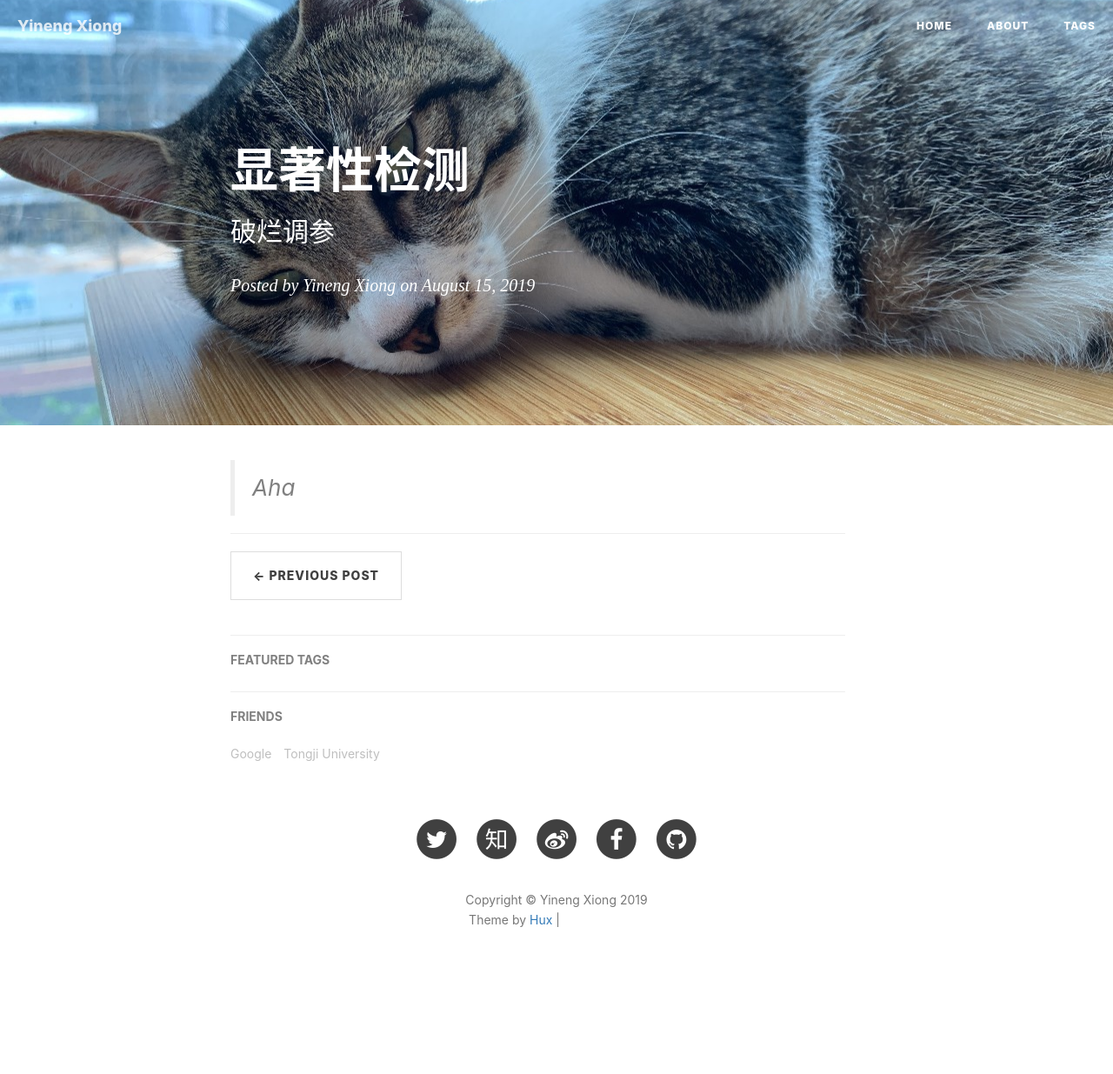
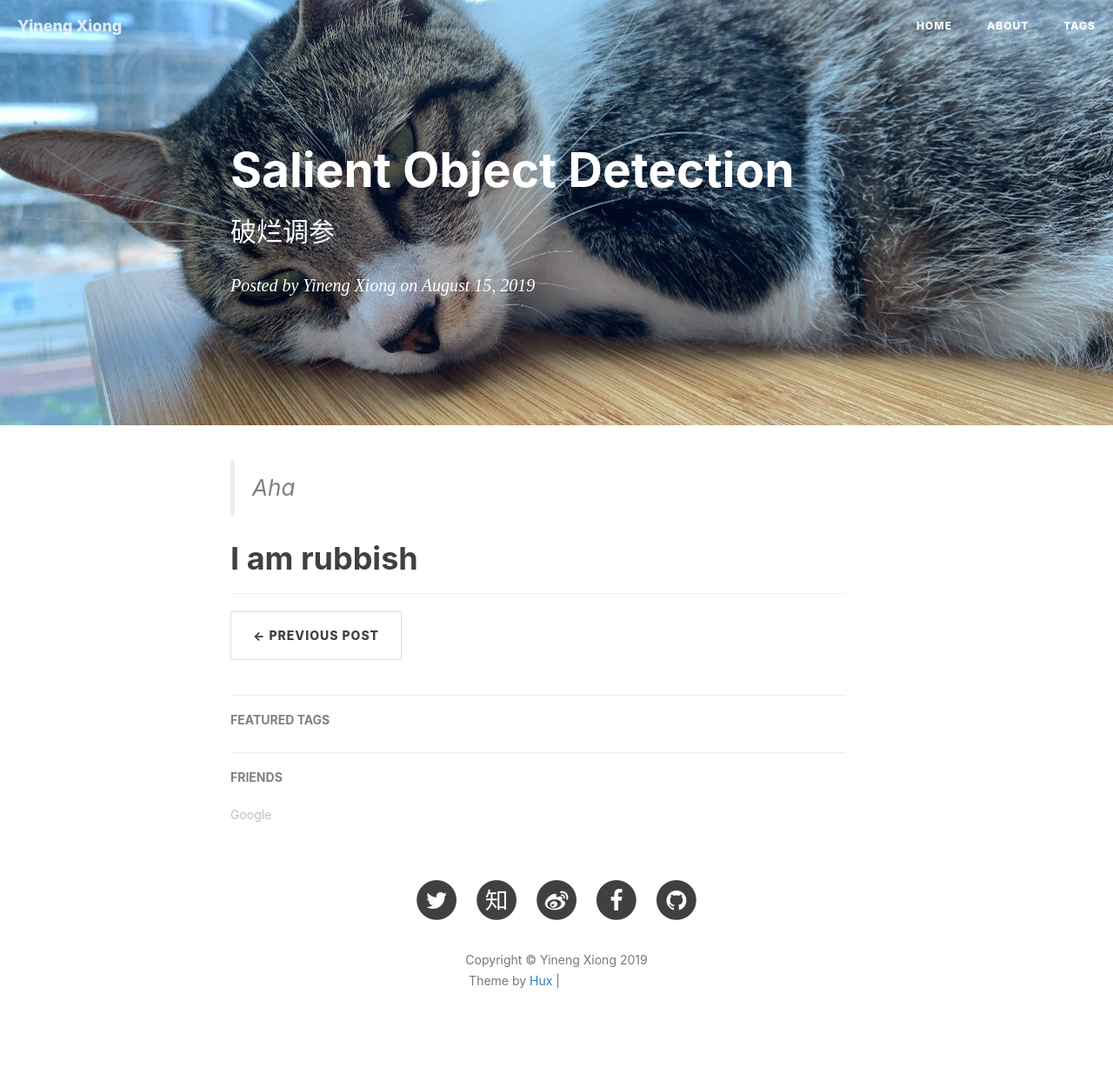
Before and after one commit to YinengXiong/YinengXiong.github.io, a Jekyll site: the page built from _posts/2019-08-15-cpd.md, in a window 1280 px wide. Shown: the whole page at 87% size. Built offline with Jekyll 4.4.1, drawn with Linux system fonts in a browser that asks for light colours; nearby versions of some CDN libraries; comment, search, counter and statistics services are not loaded; before the commit the page ends 1166 px from its top, so only the background shows below that; grey boxes are pictures that could not be loaded.

```diff
--- a/_config.yml
+++ b/_config.yml
@@ -66,7 +66,7 @@
 
 # Sidebar settings
 sidebar: true                           # whether or not using Sidebar.
-sidebar-about-description: "**学院"
+sidebar-about-description: "野鸡学院"
 sidebar-avatar: /img/avatar.jpg      # use absolute URL, seeing it's used in both `/` and `/about/`
 
 
@@ -82,8 +82,9 @@
     {
         title: "Google",
         href: "http://www.google.com"
-    },{
-        title: "Tongji University",
-        href: "http://www.tongji.edu.cn"
-    }
+    },
+    #{
+    #title: "Tongji University",
+    # href: "http://www.tongji.edu.cn"
+    #}
 ]
--- a/_posts/2019-08-15-cpd.md
+++ b/_posts/2019-08-15-cpd.md
@@ -1,6 +1,6 @@
 ---
 layout:     post
-title:      "显著性检测"
+title:      "Salient Object Detection"
 subtitle:   "破烂调参"
 date:       2019-08-15
 author:     "Yineng Xiong"
@@ -11,3 +11,5 @@
 ---
 
 > Aha
+
+# I am rubbish
```
Also changed, not shown: img/avatar.jpg, img/avatar_1.jpg (added).
